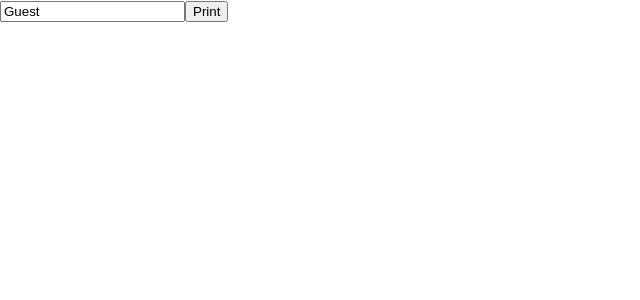
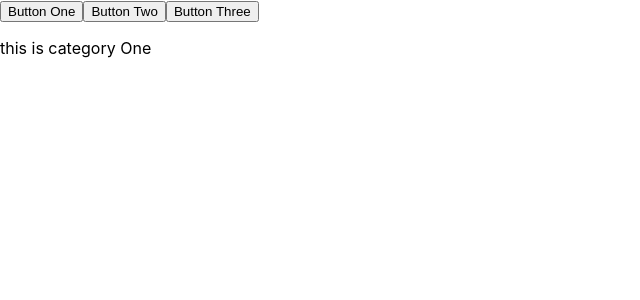
Before and after one commit to silveriron/useHooks, a React (Create React App) app: page / in a window 1280 px wide. Shown: the top 300 px of the page, without its empty margins (0-640 px from the left). Built offline with nearby package versions, Linux system fonts and the light colour scheme.

Commit message:
add useTaps

```diff
--- a/src/App.tsx
+++ b/src/App.tsx
@@ -1,11 +1,26 @@
-import useInput from "./hooks/useInput"
+import useTaps from "./hooks/useTaps"
+
+const contents = [
+  {
+    name: 'Button One',
+    content: 'this is category One',
+  },
+  {
+    name: 'Button Two',
+    content: 'this is category Two',
+  },
+  {
+    name: 'Button Three',
+    content: 'this is category Three',
+  },
+]
 
 const App = () => {
-  const [name, nameHandler] = useInput('Guest')
+  const [content, setIndex] = useTaps(0, contents)
   return (
     <div>
-      <input type="text" value={name} onChange={nameHandler} />
-      <button onClick={() => console.log(name)} >Print</button>
+      {contents.map((data, index) => <button key={index} onClick={() => setIndex(index)}>{data.name}</button>)}
+      <p>{content.content}</p>
     </div>
   )
 }
--- /dev/null
+++ b/src/hooks/useTaps.tsx
@@ -0,0 +1,14 @@
+import { useState } from "react";
+
+interface Content {
+  name: string;
+  content: string;
+}
+
+const useTaps = (index: number, contents: Content[]): [Content, React.Dispatch<React.SetStateAction<number>>] => {
+  const [targetIndex, setTargetIndex] = useState(index);
+
+  return [contents[targetIndex], setTargetIndex];
+};
+
+export default useTaps;
```
